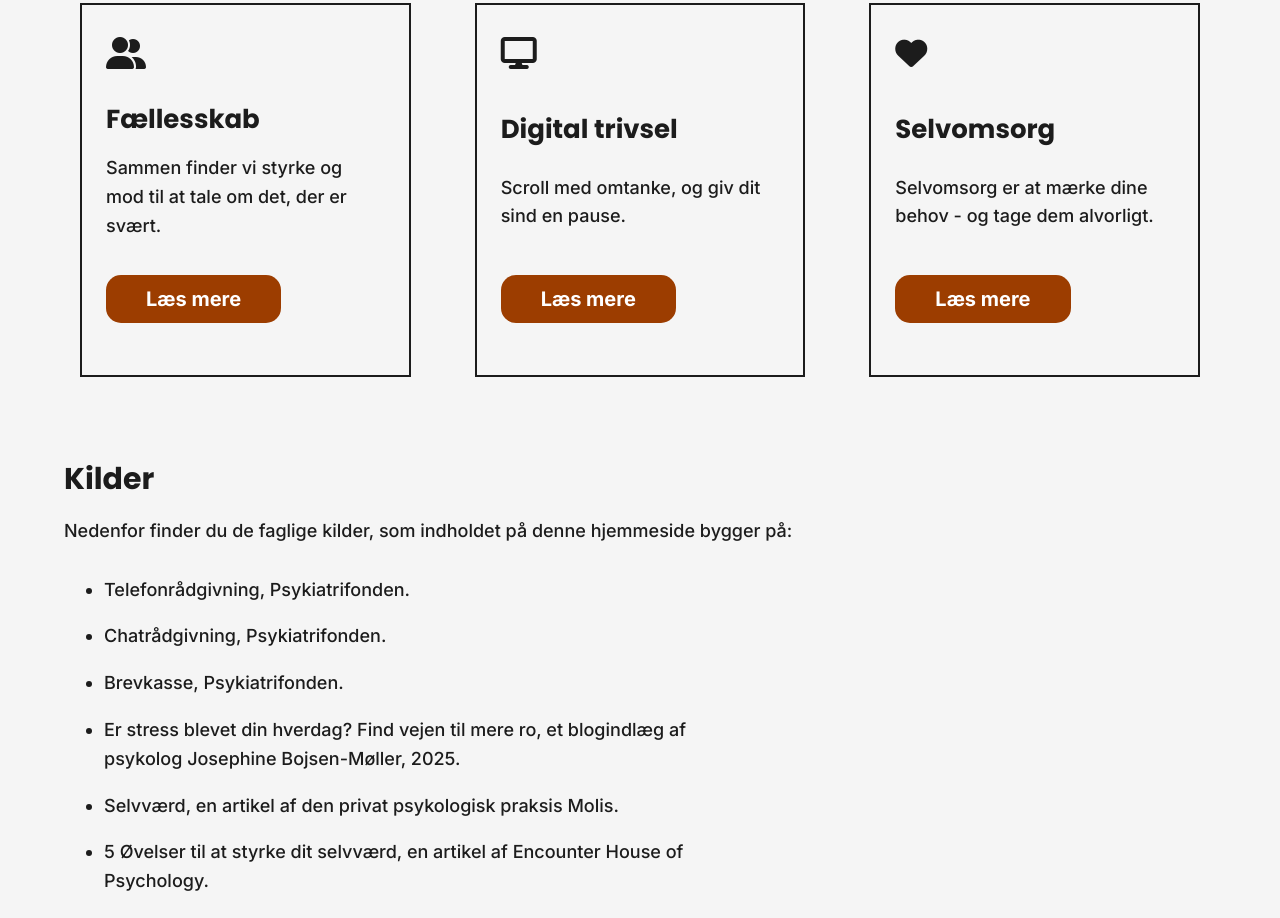
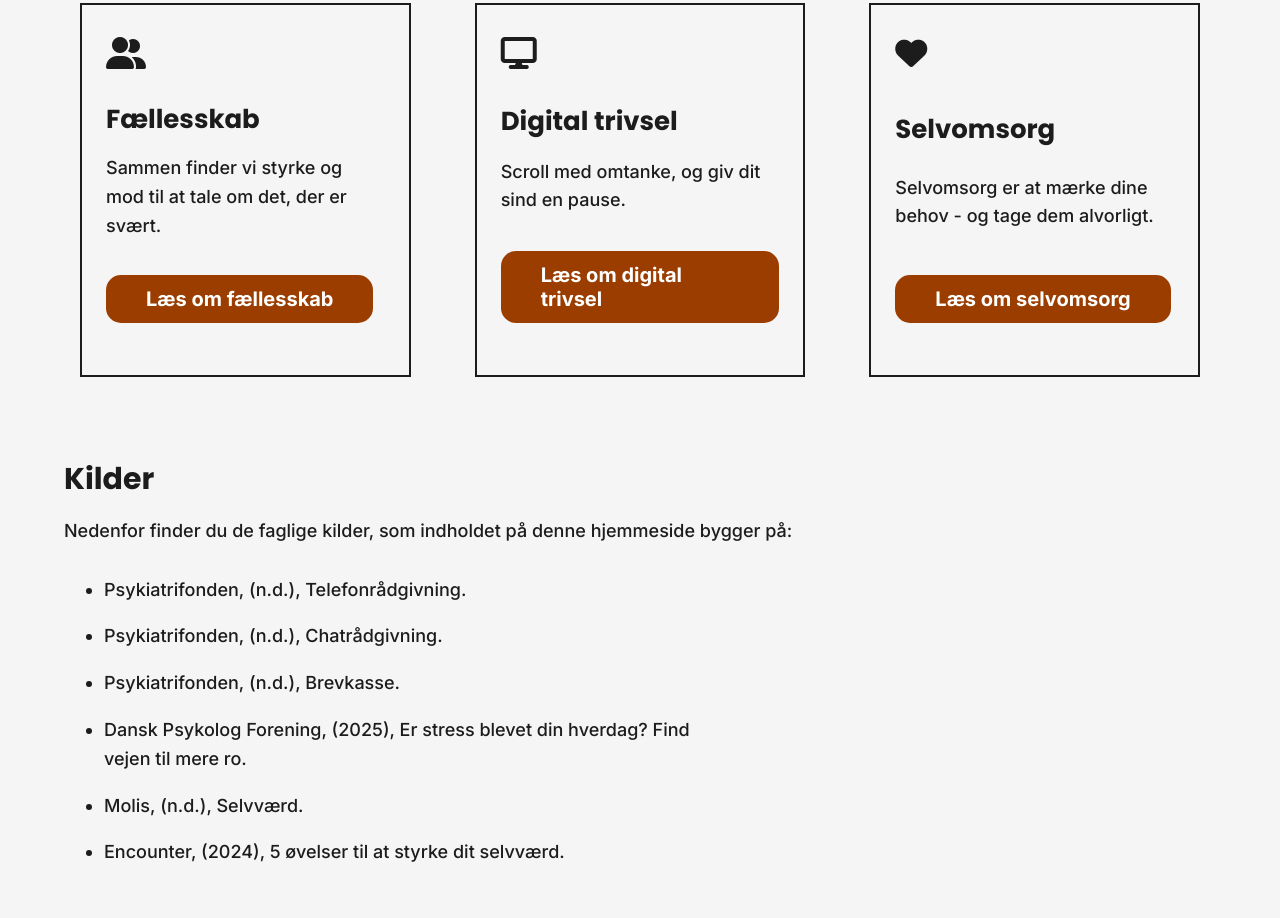
Before and after one commit to noesom01/projekt2, a plain HTML site: page find-ro-index.html in a window 1280 px wide. Shown: the part 1902-2820 px from the top of the page. Drawn offline with Linux system fonts and the light colour scheme.

Commit message:
rettet kilder

```diff
--- a/css/style.css
+++ b/css/style.css
@@ -401,7 +401,7 @@ input[type="submit"]:hover{ /*hover på send besked knap*/
 
 
     .kildeliste li{
-        max-width: 650px; /*ser visuelt bedre ud ift. at de 2 første sektioner ikke fylder hele siden*/
+        max-width: 600px; /*ser visuelt bedre ud ift. at de 2 første sektioner ikke fylder hele siden*/
     }
 
 
--- a/find-ro-index.html
+++ b/find-ro-index.html
@@ -94,21 +94,21 @@
                 <i class="fa-solid fa-user-group"></i>
                 <h3>Fællesskab</h3>
                 <p>Sammen finder vi styrke og mod til at tale om det, der er svært.</p>
-                <a href="#" class="læs-mere">Læs mere</a>
+                <a href="#" class="læs-mere">Læs om fællesskab</a>
             </div>
 
             <div class="cta-box">
                 <i class="fa-solid fa-display"></i>
                 <h3>Digital trivsel</h3>
                 <p>Scroll med omtanke, og giv dit sind en pause.</p>
-                <a href="#" class="læs-mere">Læs mere</a>
+                <a href="#" class="læs-mere">Læs om digital trivsel</a>
             </div>
 
             <div class="cta-box">
                 <i class="fa-solid fa-heart"></i>
                 <h3>Selvomsorg</h3>
                 <p>Selvomsorg er at mærke dine behov - og tage dem alvorligt.</p>
-                <a href="#" class="læs-mere">Læs mere</a>
+                <a href="#" class="læs-mere">Læs om selvomsorg</a>
             </div>
         </section>
 
@@ -116,15 +116,13 @@
             <div>
                 <h4>Kilder</h4>
                 <p>Nedenfor finder du de faglige kilder, som indholdet på denne hjemmeside bygger på:</p>
-                <ul class="kildeliste"> <!--Bulletpoints over kilder-->
-                    <li>Telefonrådgivning, Psykiatrifonden.</li>
-                    <li>Chatrådgivning, Psykiatrifonden.</li>
-                    <li>Brevkasse, Psykiatrifonden.</li>
-                    <li>Er stress blevet din hverdag? Find vejen til mere ro, et blogindlæg af psykolog Josephine Bojsen-Møller, 2025.</li>
-                    <li>Selvværd, en artikel af den privat psykologisk praksis Molis.</li>
-                    <li>5 Øvelser til at styrke dit selvværd, en artikel af Encounter House of Psychology.</li>
-
-
+                <ul class="kildeliste"> <!--Bulletpoints ved kilder-->
+                    <li>Psykiatrifonden, (n.d.), Telefonrådgivning.</li>
+                    <li>Psykiatrifonden, (n.d.), Chatrådgivning.</li>
+                    <li>Psykiatrifonden, (n.d.), Brevkasse.</li>
+                    <li>Dansk Psykolog Forening, (2025), Er stress blevet din hverdag? Find vejen til mere ro.</li>
+                    <li>Molis, (n.d.), Selvværd.</li>
+                    <li>Encounter, (2024), 5 øvelser til at styrke dit selvværd.</li>
 
                 </ul>
             </div>
```
Also changed, not shown: kontakt-index.html (+2 -2 lines).
